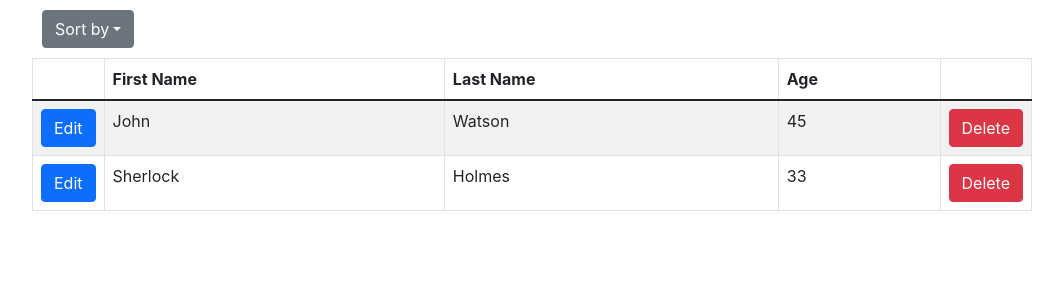
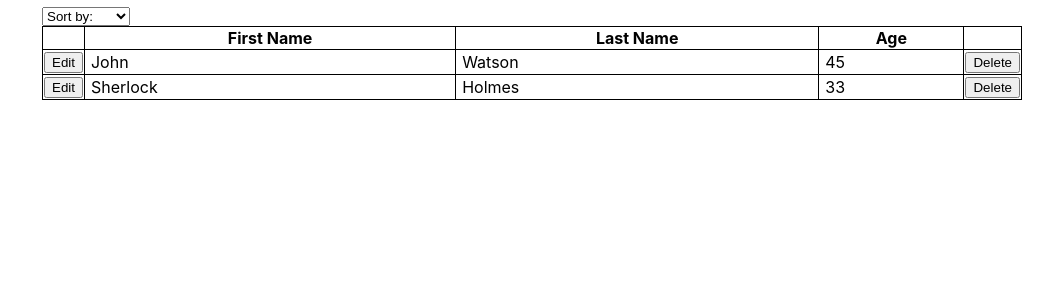
Before and after one commit to attealalahti/netum-exercise, a React (Create React App) app in the folder frontend/: page / in a window 1280 px wide. Shown: the top 300 px of the page, without its empty margins (108-1171 px from the left). Built offline with nearby package versions, Linux system fonts and the light colour scheme.

Commit message:
Replace bootstrap with plain css.

```diff
--- a/frontend/package.json
+++ b/frontend/package.json
@@ -11,7 +11,6 @@
     "@types/react": "^17.0.39",
     "@types/react-dom": "^17.0.11",
     "react": "^17.0.2",
-    "react-bootstrap": "^2.1.2",
     "react-dom": "^17.0.2",
     "react-scripts": "5.0.0",
     "typescript": "^4.5.5",
--- a/frontend/public/index.html
+++ b/frontend/public/index.html
@@ -12,12 +12,6 @@
       user's mobile device or desktop. See https://developers.google.com/web/fundamentals/web-app-manifest/
     -->
         <link rel="manifest" href="%PUBLIC_URL%/manifest.json" />
-        <link
-            rel="stylesheet"
-            href="https://cdn.jsdelivr.net/npm/bootstrap@5.1.3/dist/css/bootstrap.min.css"
-            integrity="sha384-1BmE4kWBq78iYhFldvKuhfTAU6auU8tT94WrHftjDbrCEXSU1oBoqyl2QvZ6jIW3"
-            crossorigin="anonymous"
-        />
         <!--
       Notice the use of %PUBLIC_URL% in the tags above.
       It will be replaced with the URL of the `public` folder during the build.
--- a/frontend/src/App.css
+++ b/frontend/src/App.css
@@ -1,16 +1,28 @@
 .TableContainer {
-    display: flex;
-    justify-content: center;
-    flex-direction: column;
     max-width: 1000px;
     margin: auto;
+    display: flex;
+    flex-direction: column;
+    justify-content: center;
 }
 .TableContainer table {
     max-width: 1000px;
 }
+.Dropdown {
+    margin: 5px 0 0 10px;
+}
+th,
+td,
+table {
+    border: 1px solid black;
+    border-collapse: collapse;
+}
+table {
+    margin: 0 10px;
+}
 .ButtonCell {
     width: 30px;
 }
-.DropdownButton {
-    margin: 10px;
+.CellText {
+    margin: 5px;
 }
--- a/frontend/src/TableManager.tsx
+++ b/frontend/src/TableManager.tsx
@@ -1,5 +1,3 @@
-import { Table, Button, DropdownButton, Dropdown } from "react-bootstrap";
-
 interface Person {
     firstName: string;
     lastName: string;
@@ -14,16 +12,15 @@ let db: Person[] = [
 function TableManager() {
     return (
         <div className="TableContainer">
-            <DropdownButton
-                title="Sort by"
-                variant="secondary"
-                className="DropdownButton"
-            >
-                <Dropdown.Item>First Name</Dropdown.Item>
-                <Dropdown.Item>Last Name</Dropdown.Item>
-                <Dropdown.Item>Age</Dropdown.Item>
-            </DropdownButton>
-            <Table striped bordered>
+            <div className="Dropdown">
+                <select id="sort">
+                    <option>Sort by:</option>
+                    <option>First Name</option>
+                    <option>Last Name</option>
+                    <option>Age</option>
+                </select>
+            </div>
+            <table>
                 <thead>
                     <tr>
                         <th></th>
@@ -37,18 +34,24 @@ function TableManager() {
                     {db.map((person, index) => (
                         <tr key={index}>
                             <td className="ButtonCell">
-                                <Button variant="primary">Edit</Button>
+                                <button>Edit</button>
                             </td>
-                            <td>{person.firstName}</td>
-                            <td>{person.lastName}</td>
-                            <td>{person.age}</td>
+                            <td>
+                                <span className="CellText">{person.firstName}</span>
+                            </td>
+                            <td>
+                                <span className="CellText">{person.lastName}</span>
+                            </td>
+                            <td>
+                                <span className="CellText">{person.age}</span>
+                            </td>
                             <td className="ButtonCell">
-                                <Button variant="danger">Delete</Button>
+                                <button>Delete</button>
                             </td>
                         </tr>
                     ))}
                 </tbody>
-            </Table>
+            </table>
         </div>
     );
 }
```
Also changed, not shown: 1 other file (tests, documents, lock files or other folders).
